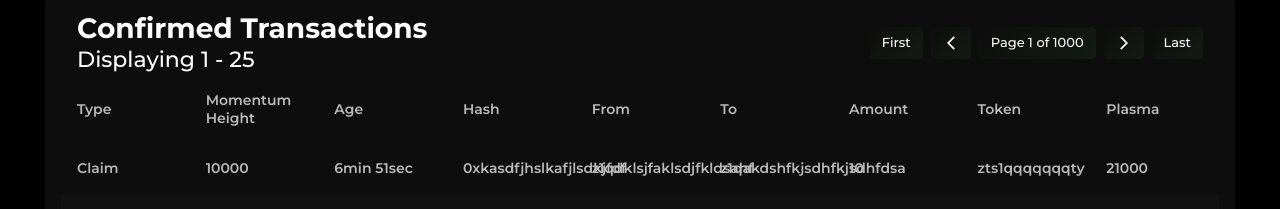
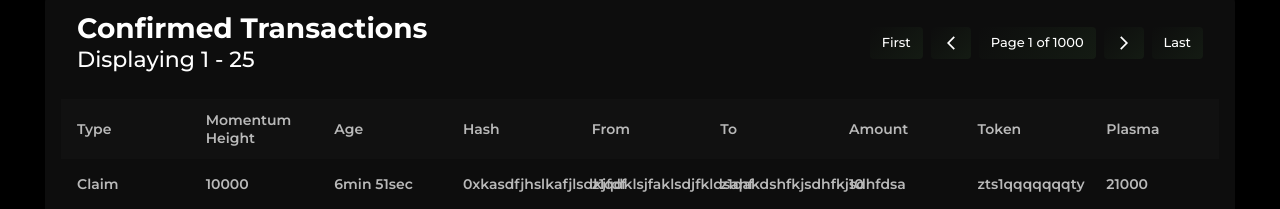
Before and after one commit to nntcao/zenonscraper-nextjs, a Next.js app: page /transaction_list in a window 1280 px wide. Shown: the part 118-327 px from the top of the page. Built offline with nearby package versions, Linux system fonts and the light colour scheme.

Commit message:
Added cell styling on Table

```diff
--- a/components/GenericComponents/Table/Table.tsx
+++ b/components/GenericComponents/Table/Table.tsx
@@ -6,7 +6,7 @@ import TableHeader from './TableHeader/TableHeader'
 import TableRow from './TableRow/TableRow'
 import TableCell from './TableCell/TableCell'
 
-export default function Table({ title={}, fields=[], data=[], children=undefined, header=true }) {
+export default function Table({ title={}, fields=[], data=[], children=undefined, header=true, classNameCell={} }) {
     let tableRowAltStyle = false
     let counter = 0;
 
@@ -16,10 +16,10 @@ export default function Table({ title={}, fields=[], data=[], children=undefined
             <table className={styles.table}>
                 {fields && header &&
                     <TableHeader>
-                        <TableRow>
+                        <TableRow className={styles.tableRowAlt}>
                             {fields.map(field => {
                                 return (
-                                    <TableCell key={field.label}>
+                                    <TableCell key={field.label} className={classNameCell}>
                                         {field.label}
                                     </TableCell>
                                 )
--- a/components/GenericComponents/Table/TableCell/TableCell.tsx
+++ b/components/GenericComponents/Table/TableCell/TableCell.tsx
@@ -1,8 +1,8 @@
 import styles from './TableCell.module.scss'
 
-export default function TableCell({ children=undefined }) {
+export default function TableCell({ children=undefined, className={} }) {
     return (
-        <td className={styles.tableCell}>
+        <td className={`${styles.tableCell} ${className}`}>
             { children }
         </td>
     )
--- a/components/Tables/TransactionListTable/TransactionListTable.module.scss
+++ b/components/Tables/TransactionListTable/TransactionListTable.module.scss
@@ -12,9 +12,15 @@
     align-items: center;
     padding-left: 16px;
     padding-right: 16px;
+    margin-bottom: 24px;
 }
 
 .tableHeader {
     display: flex;
     flex-direction: column;
 }
+
+.cell {
+    padding-top: 12px;
+    padding-bottom: 12px;
+}
--- a/components/Tables/TransactionListTable/TransactionListTable.tsx
+++ b/components/Tables/TransactionListTable/TransactionListTable.tsx
@@ -339,6 +339,7 @@ export default function TransactionListTable(props) {
                 }
                 fields={fields}
                 data={dummyData}
+                classNameCell={styles.cell}
             >
             </Table>
         </Card>
```
